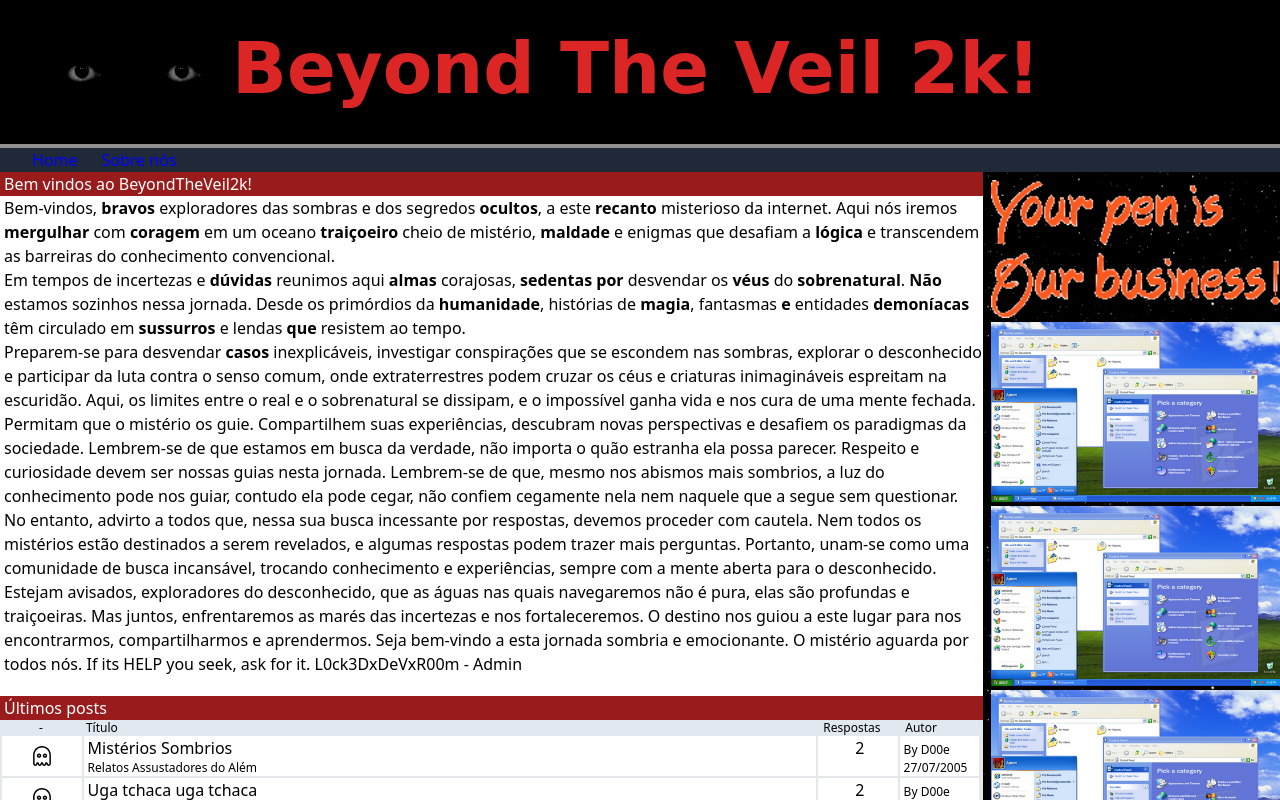
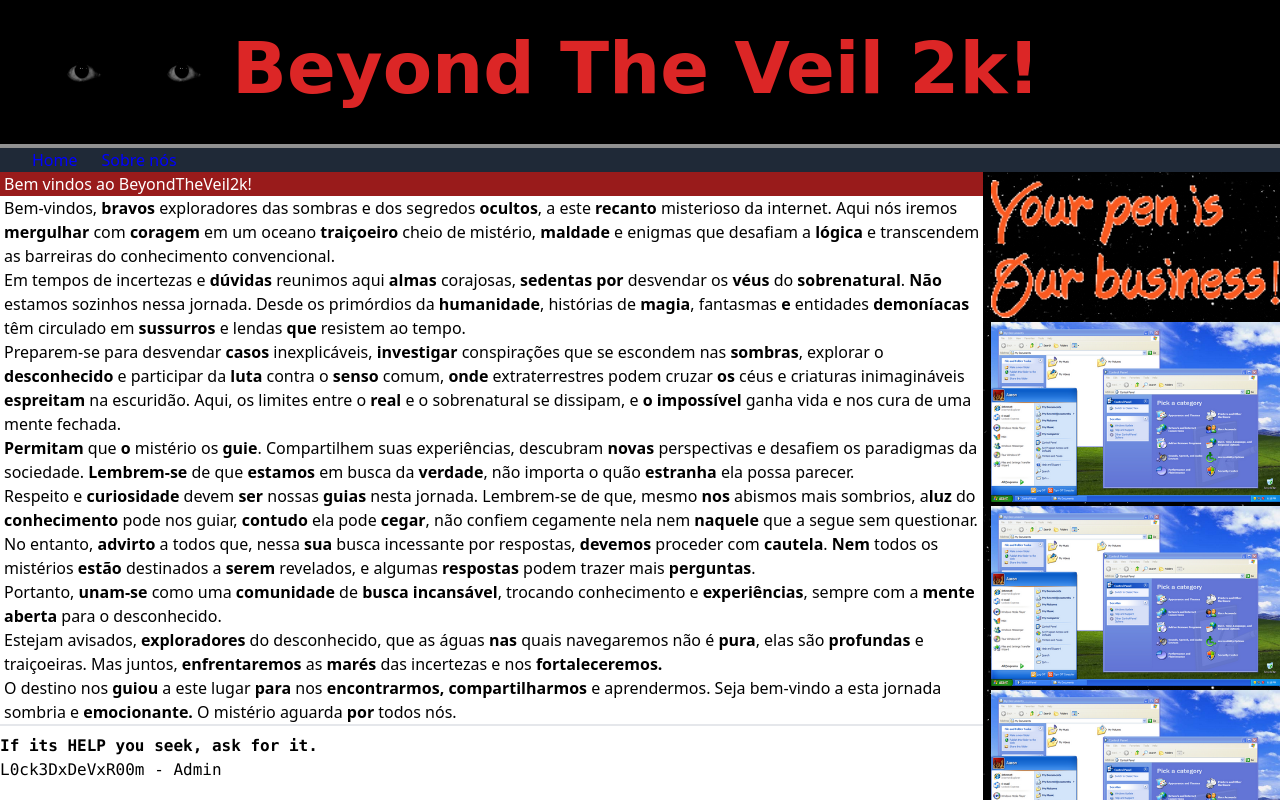
Before and after one commit to matheeeusl/early-two-thousand, a Next.js app: page / in a window 1280 px wide. Shown: the top 800 px of the page. Built offline with nearby package versions, Linux system fonts and the light colour scheme.

Commit message:
sign and update app routes, types and secret room

```diff
--- a/src/app/page.tsx
+++ b/src/app/page.tsx
@@ -1,12 +1,12 @@
 import { Post } from "@/components/Post/Post";
 import { AdProps, IPost } from "@/types";
-import mock from "@/mocks/mock.json";
 import { Ad } from "@/components/Ad/ad";
 import { Section } from "@/components/Section/Section";
 
 import { store } from "@/store";
 import { setStartupPost } from "@/store/searchSlice";
 import { API_URL } from "@/constants/api-url";
+import { Assinatura } from "@/components/Assinatura/Assinatura";
 
 export default async function Home() {
   const reqPosts = await fetch(`${API_URL}/api/search`);
@@ -36,32 +36,58 @@ export default async function Home() {
             <b>sussurros</b> e lendas <b>que</b> resistem ao tempo.
           </p>
           <p className="pl-1">
-            Preparem-se para desvendar <b>casos</b> inexplicáveis, investigar
-            conspirações que se escondem nas sombras, explorar o desconhecido e
-            participar da luta contra o senso comum, onde extraterrestres podem
-            cruzar os céus e criaturas inimagináveis espreitam na escuridão.
-            Aqui, os limites entre o real e o sobrenatural se dissipam, e o
-            impossível ganha vida e nos cura de uma mente fechada. Permitam que
-            o mistério os guie. Compartilhem suas experiências, descubram novas
-            perspectivas e desafiem os paradigmas da sociedade. Lembrem-se de
-            que estamos em busca da verdade, não importa o quão estranha ela
-            possa parecer. Respeito e curiosidade devem ser nossas guias nesta
-            jornada. Lembrem-se de que, mesmo nos abismos mais sombrios, a luz
-            do conhecimento pode nos guiar, contudo ela pode cegar, não confiem
-            cegamente nela nem naquele que a segue sem questionar. No entanto,
-            advirto a todos que, nessa sua busca incessante por respostas,
-            devemos proceder com cautela. Nem todos os mistérios estão
-            destinados a serem revelados, e algumas respostas podem trazer mais
-            perguntas. Portanto, unam-se como uma comunidade de busca
-            incansável, trocando conhecimento e experiências, sempre com a mente
-            aberta para o desconhecido. Estejam avisados, exploradores do
-            desconhecido, que as águas nas quais navegaremos não é pura, elas
-            são profundas e traiçoeiras. Mas juntos, enfrentaremos as marés das
-            incertezas e nos fortaleceremos. O destino nos guiou a este lugar
-            para nos encontrarmos, compartilharmos e aprendermos. Seja bem-vindo
-            a esta jornada sombria e emocionante. O mistério aguarda por todos
-            nós. If its HELP you seek, ask for it. L0ck3DxDeVxR00m - Admin
+            Preparem-se para desvendar <b>casos</b> inexplicáveis,{" "}
+            <b>investigar</b> conspirações que se escondem nas <b>sombras</b>,
+            explorar o <b>desconhecido</b> e participar da <b>luta</b> contra o{" "}
+            <b>senso</b> comum, <b>onde</b> extraterrestres podem cruzar{" "}
+            <b>os</b> céus e criaturas inimagináveis <b>espreitam</b> na
+            escuridão. Aqui, os limites entre o <b>real</b> e o sobrenatural se
+            dissipam, e <b>o impossível</b> ganha vida e nos cura de uma mente
+            fechada.
           </p>
+          <p className="pl-1">
+            <b>Permitam</b> que <b>o</b> mistério os <b>guie</b>. Compartilhem
+            suas experiências, descubram <b>novas</b> perspectivas e desafiem os
+            paradigmas da sociedade. <b>Lembrem-se</b> de que <b>estamos</b> em
+            busca da <b>verdade</b>, não importa o quão <b>estranha</b> ela
+            possa parecer.
+          </p>
+          <p className="pl-1">
+            Respeito e <b>curiosidade</b> devem <b>ser</b> nossas <b>guias</b>{" "}
+            nesta jornada. Lembrem-se de que, mesmo <b>nos</b> abismos mais
+            sombrios, a<b>luz</b> do <b>conhecimento</b> pode nos guiar,{" "}
+            <b>contudo</b> ela pode <b>cegar</b>, não confiem cegamente nela nem{" "}
+            <b>naquele</b> que a segue sem questionar.
+          </p>
+          <p className="pl-1">
+            No entanto, <b>advirto</b> a todos que, nessa <b>sua</b> busca
+            incessante por respostas, <b>devemos</b> proceder com <b>cautela</b>
+            . <b>Nem</b> todos os mistérios <b>estão</b> destinados a{" "}
+            <b>serem</b> revelados, e algumas <b>respostas</b> podem trazer mais{" "}
+            <b>perguntas</b>.
+          </p>
+          <p className="pl-1">
+            Portanto, <b>unam-se</b> como uma <b>comunidade</b> de{" "}
+            <b>busca incansável</b>, trocando conhecimento e <b>experiências</b>
+            , sempre com a <b>mente aberta</b> para o desconhecido.
+          </p>
+          <p className="pl-1">
+            Estejam avisados, <b>exploradores</b> do desconhecido, que as águas{" "}
+            <b>nas</b> quais navegaremos não é <b>pura</b>, elas são{" "}
+            <b>profundas</b> e traiçoeiras. Mas juntos, <b>enfrentaremos</b> as{" "}
+            <b>marés</b> das incertezas e nos <b>fortaleceremos.</b>
+          </p>
+          <p className="pl-1">
+            O destino nos <b>guiou</b> a este lugar <b>para</b> nos{" "}
+            <b>encontrarmos, compartilharmos</b> e aprendermos. Seja bem-vindo a
+            esta jornada sombria e <b>emocionante.</b> O mistério aguarda{" "}
+            <b>por</b> todos nós.
+          </p>
+          <Assinatura
+            assinatura="<b>If its HELP you
+            seek, ask for it.</b>
+            <p>L0ck3DxDeVxR00m - Admin</p>"
+          />
         </Section>
         <Section title="Últimos posts" categories={true}>
           {posts.map((post: IPost) => {
--- /dev/null
+++ b/src/components/Assinatura/Assinatura.tsx
@@ -0,0 +1,9 @@
+import { IAssinatura } from "@/types";
+
+export const Assinatura = ({ assinatura }: IAssinatura): React.ReactElement => {
+  return (
+    <div className="border-t-2 py-2 font-mono">
+      <div dangerouslySetInnerHTML={{ __html: assinatura }} />
+    </div>
+  );
+};
--- a/src/constants/app-routes.ts
+++ b/src/constants/app-routes.ts
@@ -5,6 +5,6 @@ export const APP_ROUTES = {
     post: "/post",
   },
   private: {
-    secret: "/secret",
+    "dev-room": "/dev-room",
   },
 };
--- a/src/types.ts
+++ b/src/types.ts
@@ -1,3 +1,5 @@
+import React from "react";
+
 export interface IPost {
   id: string;
   titulo: string;
@@ -33,3 +35,7 @@ export interface Size {
   height: string;
   width: string;
 }
+
+export interface IAssinatura {
+  assinatura: string;
+}
```
Also changed, not shown: src/app/dev-room/page.tsx (renamed from src/app/secret/page.tsx), 1 other file (tests, documents, lock files or other folders).
